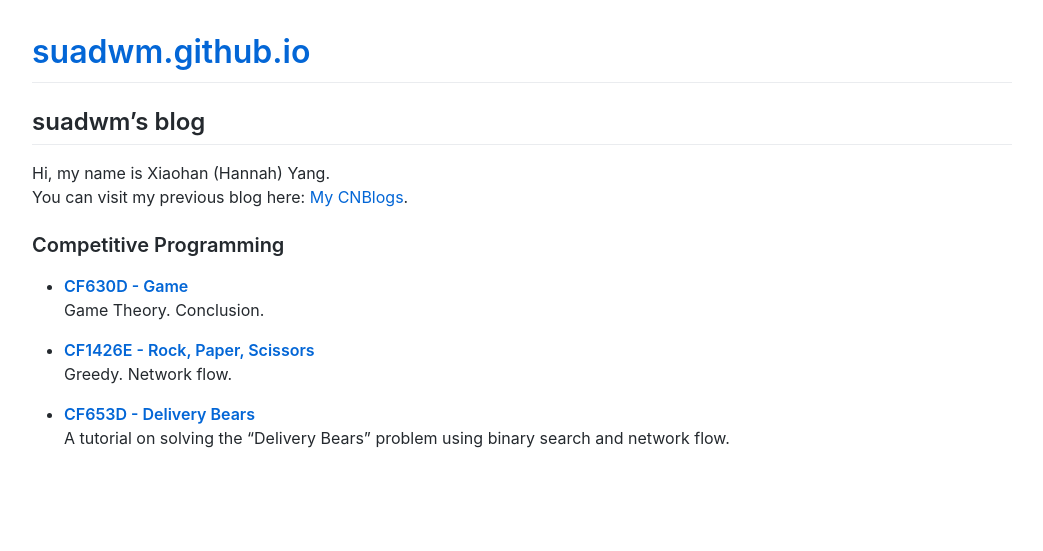
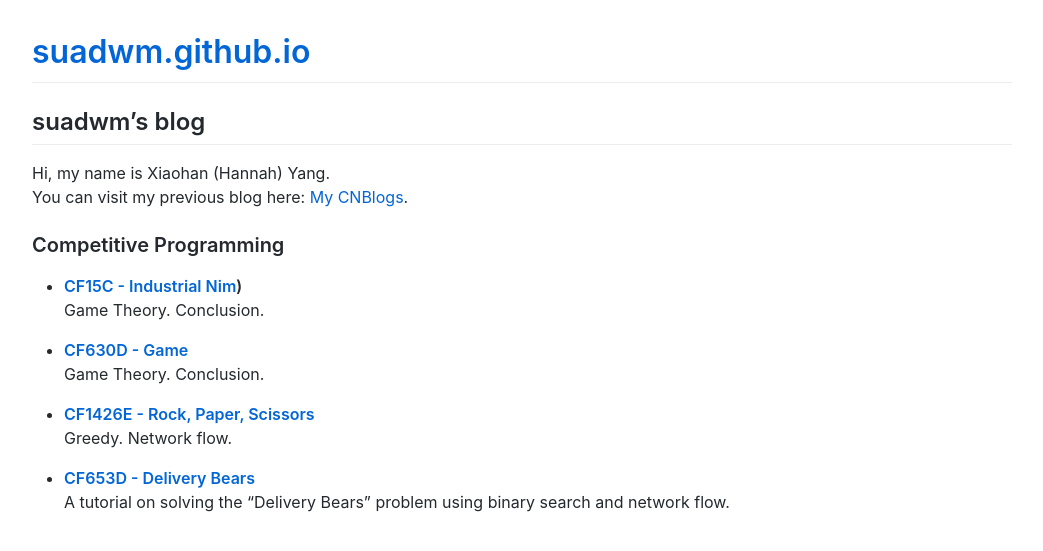
Before and after one commit to suadwm/suadwm.github.io, a Jekyll site: the page built from index.md, in a window 1280 px wide. Shown: the top 551 px of the page, without its empty margins (118-1161 px from the left). Built offline with Jekyll 4.4.1, drawn with Linux system fonts in a browser that asks for light colours; our own code applies the rules of GitHub Pages for plain Markdown files; comment, search, counter and statistics services are not loaded.

Commit message:
Update index.md

```diff
--- a/index.md
+++ b/index.md
@@ -4,6 +4,8 @@ Hi, my name is Xiaohan (Hannah) Yang.
 You can visit my previous blog here: [My CNBlogs](https://www.cnblogs.com/suadwm).
 
 ### Competitive Programming
+- **[CF15C - Industrial Nim](https://suadwm.github.io/CF15C%20Industrial%20Nim))**
+  Game Theory. Conclusion.
 
 - **[CF630D - Game](https://suadwm.github.io/CF630R%20Game)**
   Game Theory. Conclusion.
```
